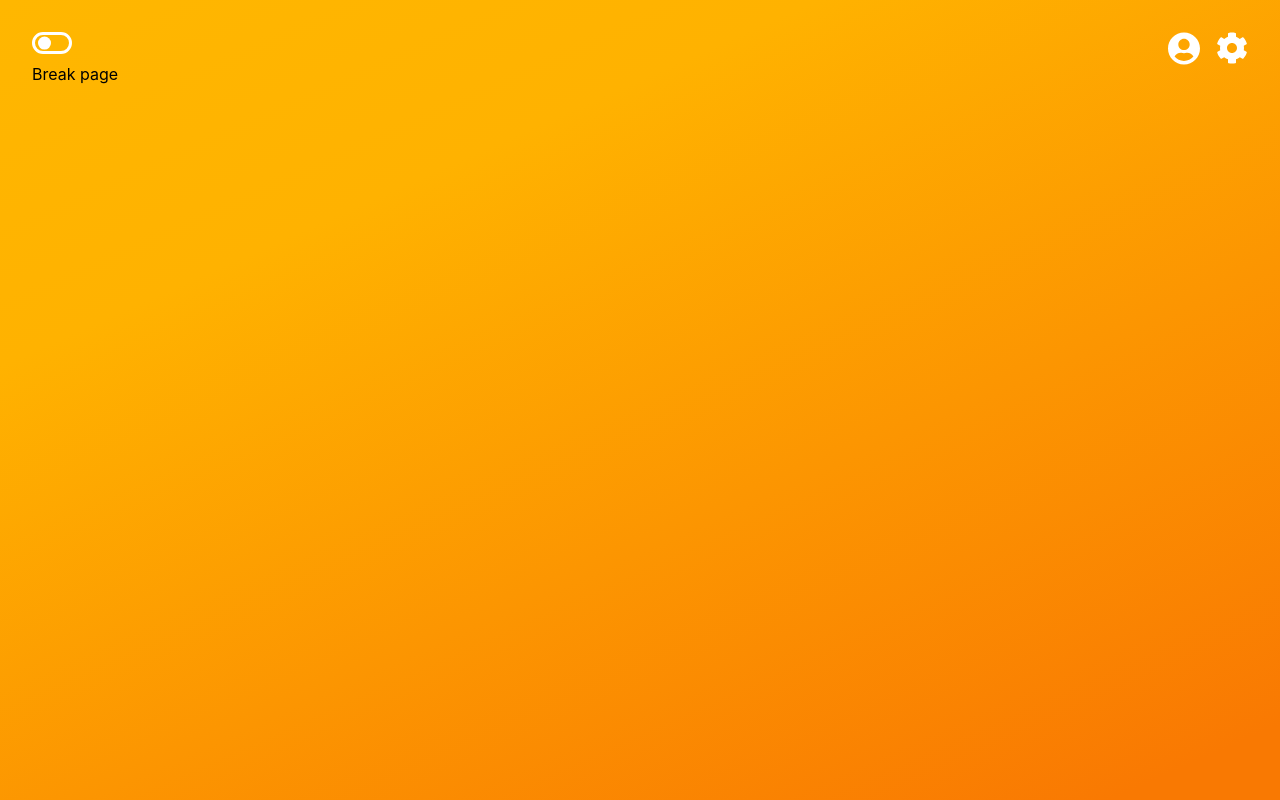
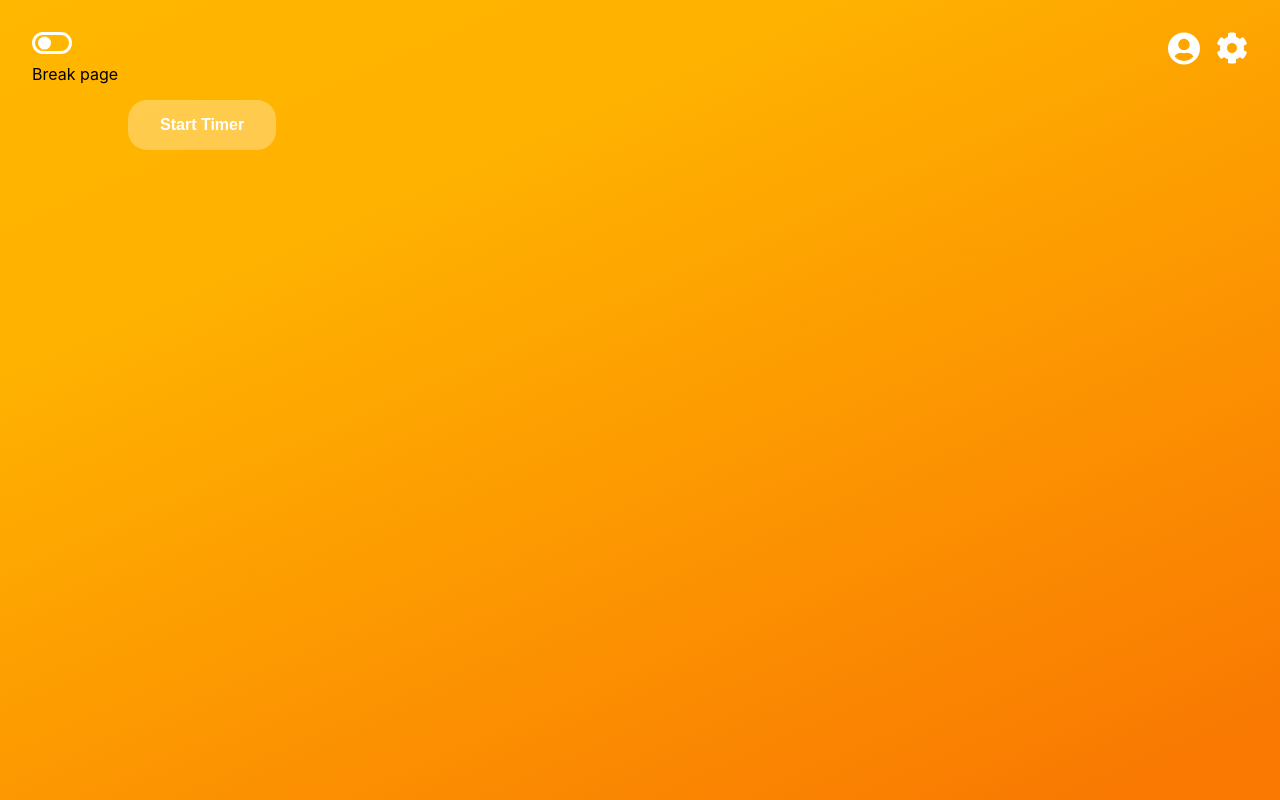
Before and after one commit to decode-2021-google/decode, a React (Create React App) app in the folder frontend/: page /relax in a window 1280 px wide. Built offline with nearby package versions, Linux system fonts and the light colour scheme.

Commit message:
Adding break footer

```diff
--- a/frontend/package.json
+++ b/frontend/package.json
@@ -42,8 +42,12 @@
     ]
   },
   "devDependencies": {
+    "@iconify-icons/fa": "^1.1.0",
     "@iconify/icons-ant-design": "^1.1.0",
+    "@iconify/icons-bi": "^1.1.2",
     "@iconify/icons-bx": "^1.1.0",
+    "@iconify/icons-fa": "^1.1.0",
+    "@iconify/icons-fluent": "^1.1.7",
     "@iconify/icons-ic": "^1.1.3",
     "@iconify/icons-jam": "^1.1.0",
     "@iconify/react": "^1.1.4"
--- /dev/null
+++ b/frontend/src/components/relaxNav.js
@@ -0,0 +1,50 @@
+import React from "react";
+import { Icon } from "@iconify/react";
+import thumbsUp from '@iconify/icons-fa/thumbs-up';
+import thumbsDown from '@iconify/icons-fa/thumbs-down';
+import timer16Filled from '@iconify/icons-fluent/timer-16-filled';
+import { PrimaryButton } from "../components/primaryButton";
+import styled from "styled-components";
+
+
+const RelaxNavStyles = styled.div`
+  .footer {
+    display: flex;
+
+    .approval{
+      align: left;
+      padding: 1rem 2rem;
+    }
+
+    .controls {
+      align: right;
+      padding: 1rem 2rem;
+    }
+  }
+
+  .footer-icon {
+    color: #ffffff;
+    padding: 0rem 1rem 0rem 1rem;
+    width: 60px;
+    height: 60px;
+  }
+`;
+
+const RelaxNav = () => {
+    return (
+      <RelaxNavStyles>
+          <div className="footer">
+            <div className="approval">
+              <Icon icon={thumbsUp} class="footer-icon"/>
+              <Icon icon={thumbsDown} class="footer-icon"/>
+            </div>
+            <div className="controls">
+              <PrimaryButton text="Start Timer" />
+              <Icon icon={timer16Filled} class="footer-icon" />
+            </div>
+          </div>
+      </RelaxNavStyles>
+    );
+  };
+
+export { RelaxNav };
--- a/frontend/src/pages/break.js
+++ b/frontend/src/pages/break.js
@@ -1,6 +1,7 @@
 import React from "react";
 import styled from "styled-components";
 import { TopNav } from "../components/topNav";
+import { ToDoListIcon } from "../components/toDoListIcon";
 
 const BreakStyles = styled.div``;
 
@@ -9,6 +10,7 @@ const Break = () => {
     <BreakStyles>
       <TopNav />
       Break page
+      <ToDoListIcon />
     </BreakStyles>
   );
 };
--- a/frontend/src/pages/relax.js
+++ b/frontend/src/pages/relax.js
@@ -1,5 +1,6 @@
 import React from "react";
 import styled from "styled-components";
+import { RelaxNav } from "../components/relaxNav";
 import { ToDoListIcon } from "../components/toDoListIcon";
 import { TopNav } from "../components/topNav";
 
@@ -10,7 +11,7 @@ const Relax = () => {
     <RelaxStyles>
       <TopNav />
       Break page
-      <ToDoListIcon />
+      <RelaxNav />
     </RelaxStyles>
   );
 };
```
Also changed, not shown: 2 other files (tests, documents, lock files or other folders).
